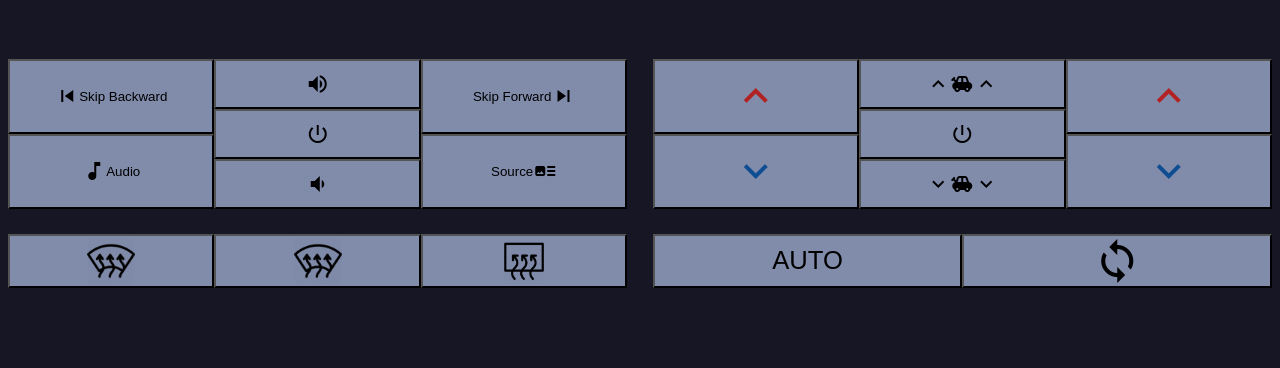
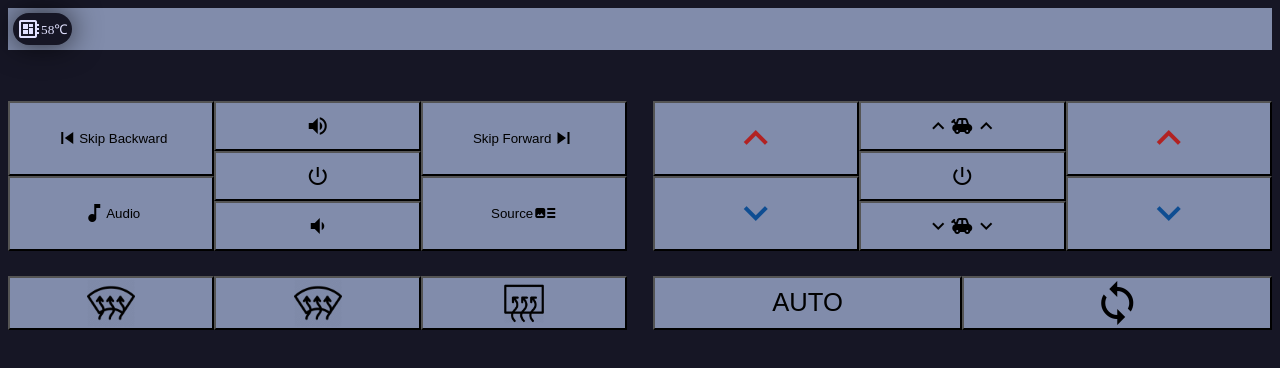
Before and after one commit to rhysmorgan134/rhysmorgan134.github.io, a plain HTML site: page index.html in a window 1280 px wide. Drawn offline with nearby package versions, Linux system fonts and the light colour scheme; a web font is replaced by a local one.

Commit message:
added cpu temp

```diff
--- a/app.js
+++ b/app.js
@@ -1,4 +1,4 @@
-
+var cpu = 60
 
 buttonPress = function(name, event) {
     var k = name
@@ -12,9 +12,28 @@ buttonPress = function(name, event) {
     }
 }
 
+function getRandomInt(min, max) {
+    min = Math.ceil(min);
+    max = Math.floor(max);
+    return Math.floor(Math.random() * (max - min)) + min; //The maximum is exclusive and the minimum is inclusive
+  }
+
 buttonRel = function(name, event) {
     console.log("released")
 }
+
+setInterval(() => {
+    cpu = getRandomInt(cpu - 2, cpu + 4)
+    if(cpu < 50) {cpu = 55}
+    document.getElementById('cpu').innerHTML = cpu + "&#x2103"
+    if(cpu > 65) {
+        document.getElementById('cpu').style.color = "#b22222"
+        document.getElementById('temp').style.color = "#b22222"
+    } else {
+        document.getElementById('cpu').style.color = "#e1e1ff"
+        document.getElementById('temp').style.color = "#e1e1ff"
+    }
+}, 500)
 
 function rgb2hex(rgb){
     rgb = rgb.match(/^rgba?[\s+]?\([\s+]?(\d+)[\s+]?,[\s+]?(\d+)[\s+]?,[\s+]?(\d+)[\s+]?/i);
--- a/index.html
+++ b/index.html
@@ -16,6 +16,12 @@
 </head>
 
 <body class='body'>
+        <div class="infoTop">
+                        <div class="temperature">
+                        <i class="material-icons" id='temp'>developer_board</i>
+                        <small id='cpu'></small>
+                        </div>
+                </div>
     <div class="top">
         <div class="buttonGroup">
             <div class="buttonStack">
--- a/main.css
+++ b/main.css
@@ -11,6 +11,33 @@
     display: flex;
     flex-direction: column;
     justify-content: center;
+}
+#temp {
+    color: #e1e1ff;
+}
+
+#cpu {
+    color: #e1e1ff;
+}
+
+.temperature {
+    display: flex;
+    background-color: #161625;
+    padding: 4px;
+    align-items: center;
+    text-align: center;
+    justify-content: center;
+    border-radius: 79px 79px 79px 79px;
+    -webkit-box-shadow: 0px 0px 30px 0px rgba(0,0,0,0.75);
+    -moz-box-shadow: 0px 0px 30px 0px rgba(0,0,0,0.75);
+    box-shadow: 0px 0px 30px 0px rgba(0,0,0,0.75);
+}
+
+.infoTop {
+
+    display: flex;
+    padding: 5px;
+    background-color: #818CAB;
 }
 
 #bText {
```
